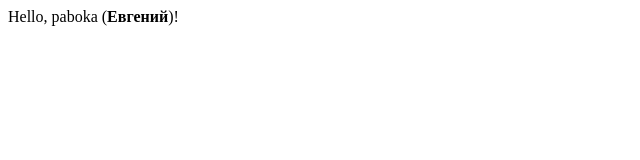
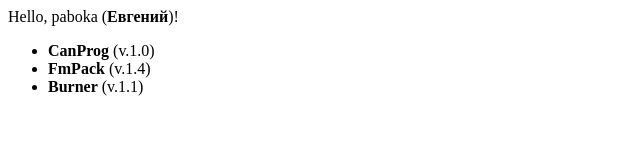
Before and after one commit to plyusnin/Angularity, a plain HTML site: page AngularJsApplication/Index.html in a window 1280 px wide. Shown: the whole page, without its empty margins (0-640 px from the left). Drawn offline with Linux system fonts and the light colour scheme.

Commit message:
Список, репеатер

```diff
--- a/AngularJsApplication/Index.html
+++ b/AngularJsApplication/Index.html
@@ -8,5 +8,12 @@
 <div>
     Hello, {{userDetails.login}} (<b>{{userDetails.name}}</b>)!
 </div>
+<div>
+    <ul>
+        <li ng-repeat="program in programs">
+            <b>{{program.name}}</b> (v.{{program.version}})
+        </li>
+    </ul>
+</div>
 </body>
 </html>
--- a/AngularJsApplication/app.js
+++ b/AngularJsApplication/app.js
@@ -6,4 +6,9 @@ myApp.controller("MainCtrl", function($scope) {
         name: "Евгений",
         login: "paboka"
     };
+    $scope.programs = [
+        { name: "CanProg", version: "1.0" },
+        { name: "FmPack", version: "1.4" },
+        { name: "Burner", version: "1.1" }
+    ];
 });
```
